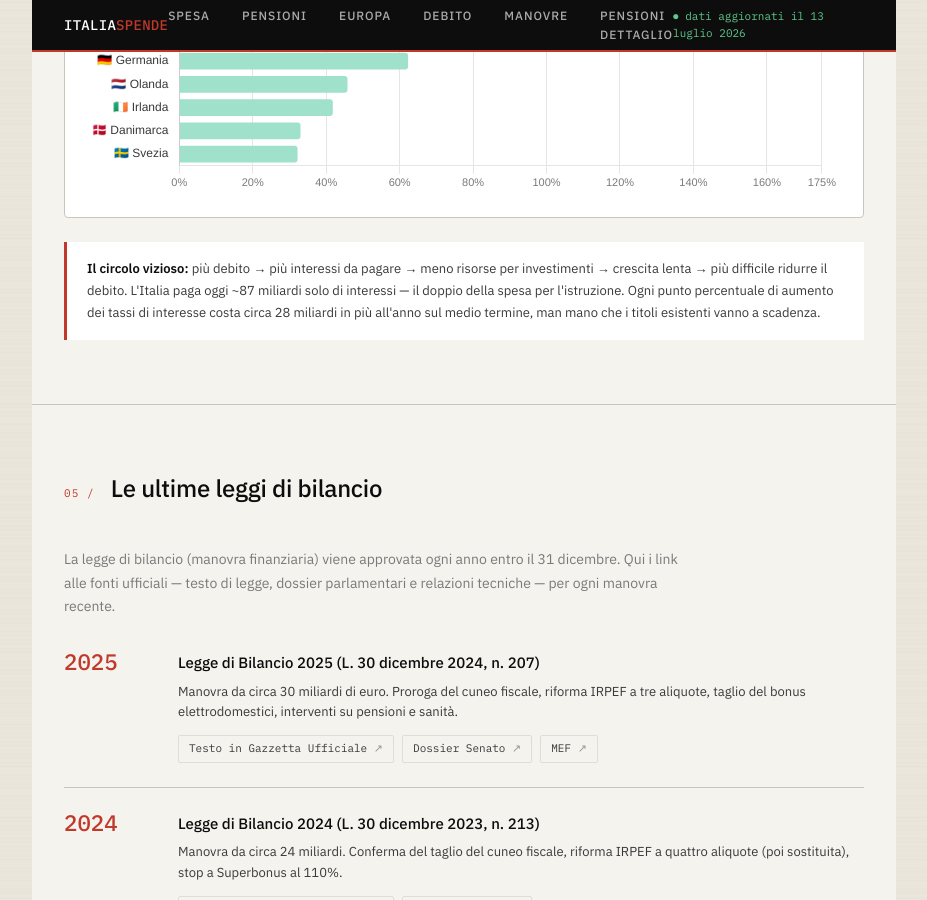
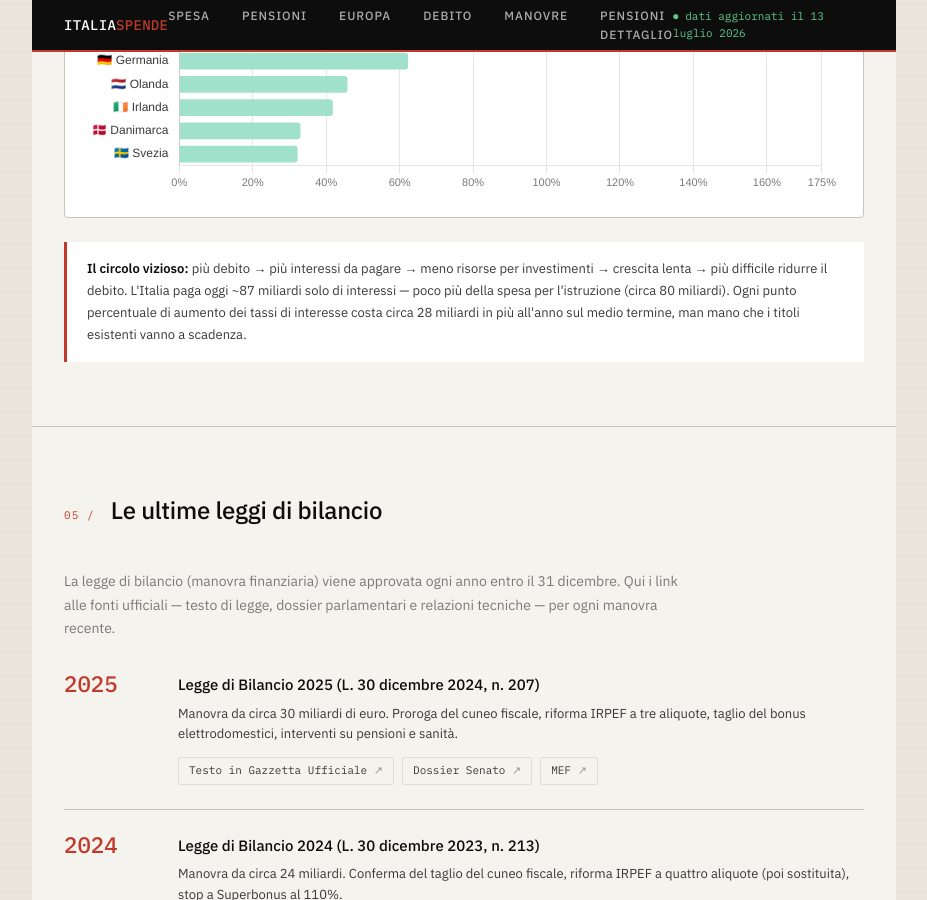
Before and after one commit to Vicknopf11/filoclastos-osservatorio, a Jekyll site: the page built from spesa-pubblica/index.md, in a window 1280 px wide and 900 px high, scrolled down 5967 px. Shown: the whole window, without its empty margins (176-1103 px from the left). Built offline with Jekyll 4.4.1, drawn with Linux system fonts in a browser that asks for light colours.

Commit message:
fix: scala grafico pensioni e commento grafico punto 4

```diff
--- a/spesa-pubblica/index.md
+++ b/spesa-pubblica/index.md
@@ -348,7 +348,7 @@ title: "Titolo I — Della spesa pubblica"
   </div>
 
   <div class="insight">
-    <strong>Il circolo vizioso:</strong> più debito → più interessi da pagare → meno risorse per investimenti → crescita lenta → più difficile ridurre il debito. L'Italia paga oggi ~87 miliardi solo di interessi — il doppio della spesa per l'istruzione. Ogni punto percentuale di aumento dei tassi di interesse costa circa 28 miliardi in più all'anno sul medio termine, man mano che i titoli esistenti vanno a scadenza.
+    <strong>Il circolo vizioso:</strong> più debito → più interessi da pagare → meno risorse per investimenti → crescita lenta → più difficile ridurre il debito. L'Italia paga oggi ~87 miliardi solo di interessi — poco più della spesa per l'istruzione (circa 80 miliardi). Ogni punto percentuale di aumento dei tassi di interesse costa circa 28 miliardi in più all'anno sul medio termine, man mano che i titoli esistenti vanno a scadenza.
   </div>
 </section>
 
```
Also changed, not shown: other parts of spesa-pubblica/index.md (+1 -1 lines).
